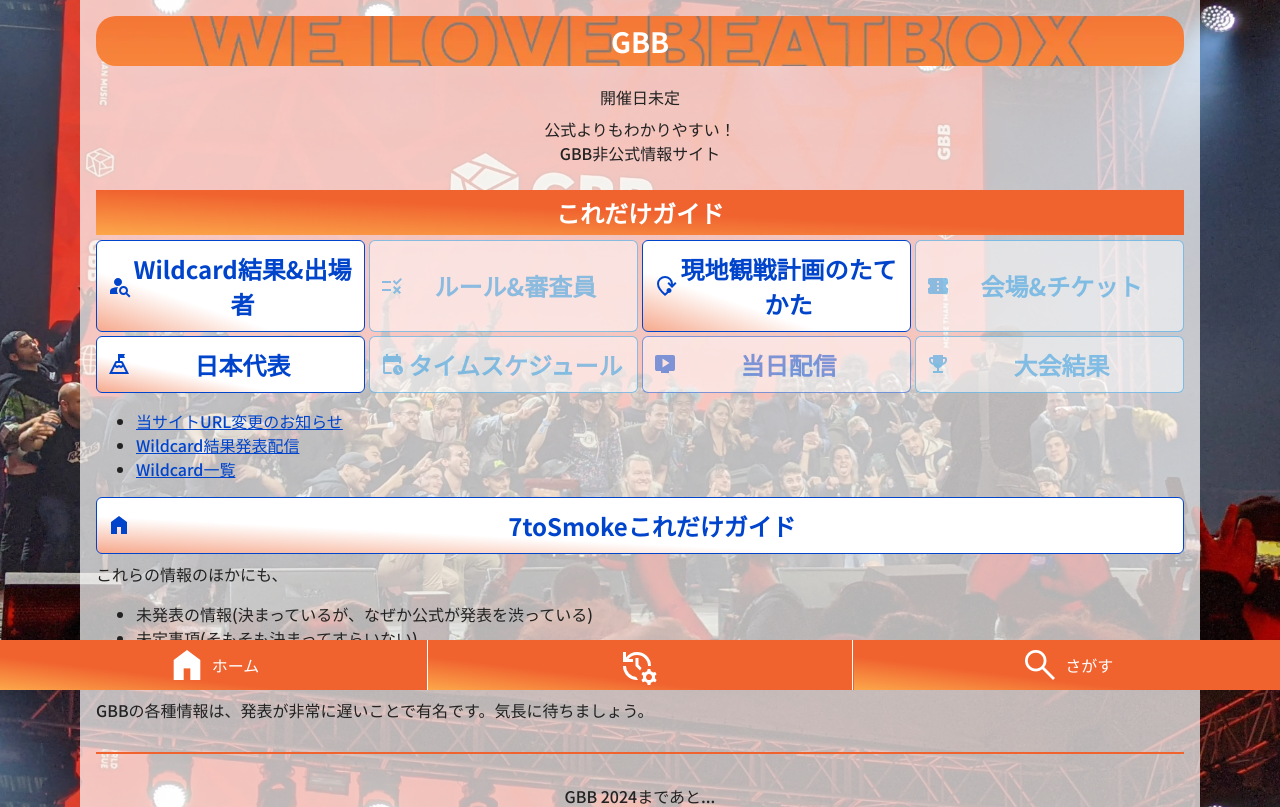
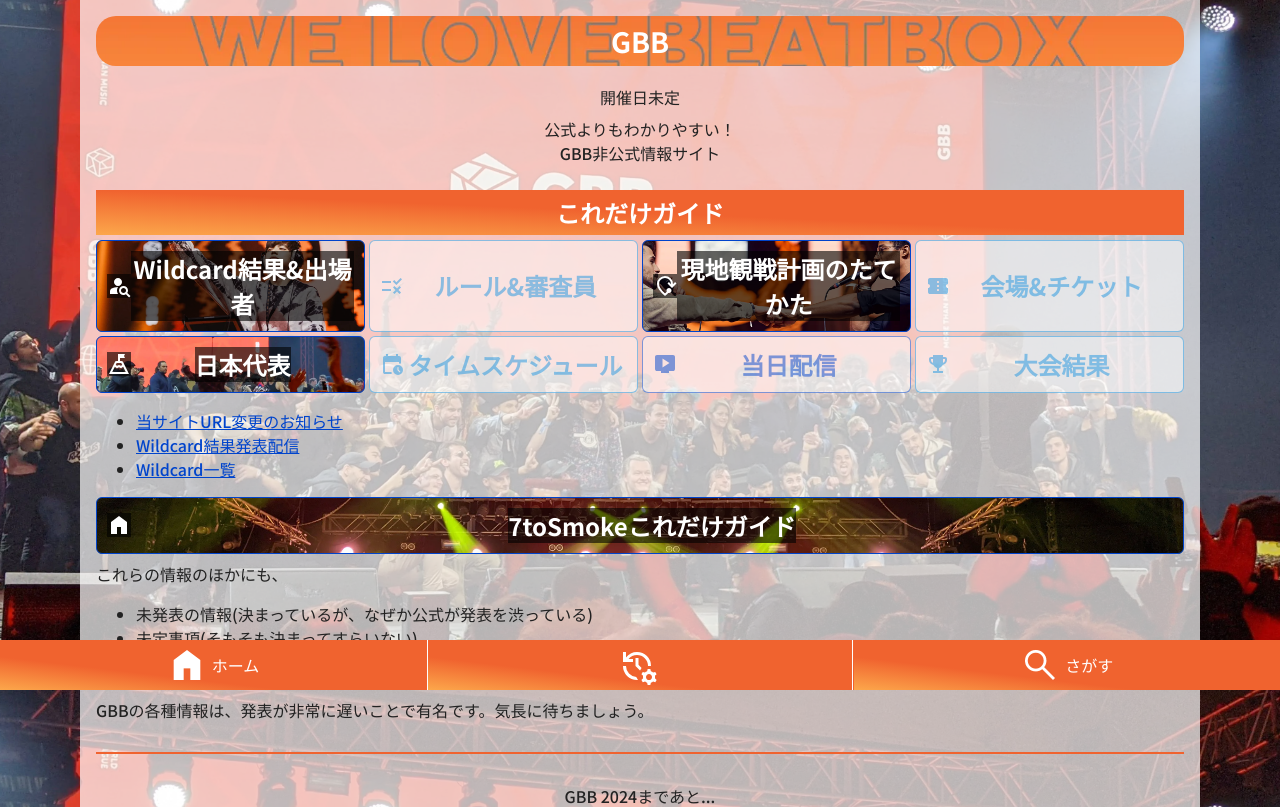
Before and after one commit to shumizu418128/gbbinfo2.0, a Flask app: template app/templates/2025/top.html in a window 1280 px wide. Shown: the part 110-917 px from the top of the page. Run offline with Flask 3, Linux system fonts and the light colour scheme; the template is opened without the code that fills it, so the values that code supplies are empty; parts of the project's set-up code (start-up, migrations or seed data) failed here and were passed over.

Commit message:
ボタン背景追加

```diff
--- a/app/templates/2025/top.html
+++ b/app/templates/2025/top.html
@@ -49,24 +49,24 @@
 {% endif %}
 
 <div class="button-container">
-  <a href="/{{ year }}/participants"><button>
-    <svg class="icon" xmlns="http://www.w3.org/2000/svg" height="24px" viewBox="0 -960 960 960" width="24px" fill="#0044CC"><path d="M440-480q-66 0-113-47t-47-113q0-66 47-113t113-47q66 0 113 47t47 113q0 66-47 113t-113 47ZM884-20 756-148q-21 12-45 20t-51 8q-75 0-127.5-52.5T480-300q0-75 52.5-127.5T660-480q75 0 127.5 52.5T840-300q0 27-8 51t-20 45L940-76l-56 56ZM660-200q42 0 71-29t29-71q0-42-29-71t-71-29q-42 0-71 29t-29 71q0 42 29 71t71 29ZM441-440q-42 62-42 140t42 140H120v-111q0-34 17-63t47-44q51-26 115-44t142-18Z"/></svg>
+  <a href="/{{ year }}/participants"><button style="background-image: url('/static/images/button/dice.webp');" class="bg-pic">
+    <svg class="bg-pic" xmlns="http://www.w3.org/2000/svg" height="24px" viewBox="0 -960 960 960" width="24px" fill="#0044CC"><path d="M440-480q-66 0-113-47t-47-113q0-66 47-113t113-47q66 0 113 47t47 113q0 66-47 113t-113 47ZM884-20 756-148q-21 12-45 20t-51 8q-75 0-127.5-52.5T480-300q0-75 52.5-127.5T660-480q75 0 127.5 52.5T840-300q0 27-8 51t-20 45L940-76l-56 56ZM660-200q42 0 71-29t29-71q0-42-29-71t-71-29q-42 0-71 29t-29 71q0 42 29 71t71 29ZM441-440q-42 62-42 140t42 140H120v-111q0-34 17-63t47-44q51-26 115-44t142-18Z"/></svg>
     <span class="button-text-with-icon">Wildcard結果&出場者</span>
   </button></a>
   <a href="/{{ year }}/rule"><button class="disabled-button">
     <svg class="icon" xmlns="http://www.w3.org/2000/svg" height="24px" viewBox="0 -960 960 960" width="24px" fill="#0044CC"><path d="m576-160-56-56 104-104-104-104 56-56 104 104 104-104 56 56-104 104 104 104-56 56-104-104-104 104Zm79-360L513-662l56-56 85 85 170-170 56 57-225 226ZM80-280v-80h360v80H80Zm0-320v-80h360v80H80Z"/></svg>
     <span class="button-text-with-icon">ルール&審査員</span>
   </button></a>
-  <a href="/others/how_to_plan"><button>
-    <svg class="icon" xmlns="http://www.w3.org/2000/svg" height="24px" viewBox="0 -960 960 960" width="24px" fill="#0044CC"><path d="M480-80Q315-220 237.5-339T160-570q0-137 96.5-223.5T480-880q127 0 223.5 89T800-552l84-84 56 56-180 180-180-180 56-56 84 84q0-109-69.5-178.5T480-800q-101 0-170.5 67T240-569q0 83 59 177t181 206q20-18 37-35l34-34q-5-11-8-22t-3-23q0-42 29-71t71-29q42 0 71 29t29 71q0 42-29 71t-71 29q-8 0-14.5-1t-13.5-3q-29 30-61.5 61T480-80Z"/></svg>
+  <a href="/others/how_to_plan"><button style="background-image: url('/static/images/button/zenhit.webp');" class="bg-pic">
+    <svg class="bg-pic" xmlns="http://www.w3.org/2000/svg" height="24px" viewBox="0 -960 960 960" width="24px" fill="#0044CC"><path d="M480-80Q315-220 237.5-339T160-570q0-137 96.5-223.5T480-880q127 0 223.5 89T800-552l84-84 56 56-180 180-180-180 56-56 84 84q0-109-69.5-178.5T480-800q-101 0-170.5 67T240-569q0 83 59 177t181 206q20-18 37-35l34-34q-5-11-8-22t-3-23q0-42 29-71t71-29q42 0 71 29t29 71q0 42-29 71t-71 29q-8 0-14.5-1t-13.5-3q-29 30-61.5 61T480-80Z"/></svg>
     <span class="button-text-with-icon">現地観戦計画のたてかた</span>
   </button></a>
   <a href="/{{ year }}/ticket"><button class="disabled-button">
     <svg class="icon" xmlns="http://www.w3.org/2000/svg" height="24px" viewBox="0 -960 960 960" width="24px" fill="#0044CC"><path d="M480-280q17 0 28.5-11.5T520-320q0-17-11.5-28.5T480-360q-17 0-28.5 11.5T440-320q0 17 11.5 28.5T480-280Zm0-160q17 0 28.5-11.5T520-480q0-17-11.5-28.5T480-520q-17 0-28.5 11.5T440-480q0 17 11.5 28.5T480-440Zm0-160q17 0 28.5-11.5T520-640q0-17-11.5-28.5T480-680q-17 0-28.5 11.5T440-640q0 17 11.5 28.5T480-600Zm320 440H160q-33 0-56.5-23.5T80-240v-160q33 0 56.5-23.5T160-480q0-33-23.5-56.5T80-560v-160q0-33 23.5-56.5T160-800h640q33 0 56.5 23.5T880-720v160q-33 0-56.5 23.5T800-480q0 33 23.5 56.5T880-400v160q0 33-23.5 56.5T800-160Z"/></svg>
     <span class="button-text-with-icon">会場&チケット</span>
   </button></a>
-  <a href="/{{ year }}/japan"><button>
-    <svg class="icon" xmlns="http://www.w3.org/2000/svg" height="24px" viewBox="0 -960 960 960" width="24px" fill="#0044CC"><path d="M480-390Zm-132-53 55 37 77-39 77 39 53-35-40-79H386l-38 77ZM209-160h541L646-369l-83 55-83-41-83 41-85-56-103 210ZM80-80l234-475q10-20 29.5-32.5T386-600h54v-280h280l-40 80 40 80H520v120h50q23 0 42 12t30 32L880-80H80Z"/></svg>
+  <a href="/{{ year }}/japan"><button style="background-image: url('/static/images/button/sorry.webp');" class="bg-pic">
+    <svg class="bg-pic" xmlns="http://www.w3.org/2000/svg" height="24px" viewBox="0 -960 960 960" width="24px" fill="#0044CC"><path d="M480-390Zm-132-53 55 37 77-39 77 39 53-35-40-79H386l-38 77ZM209-160h541L646-369l-83 55-83-41-83 41-85-56-103 210ZM80-80l234-475q10-20 29.5-32.5T386-600h54v-280h280l-40 80 40 80H520v120h50q23 0 42 12t30 32L880-80H80Z"/></svg>
     <span class="button-text-with-icon">日本代表</span>
   </button></a>
   <a href="/{{ year }}/time_schedule"><button class="disabled-button">
@@ -90,14 +90,14 @@
 </ul>
 
 <div class="button-container">
-  <a href="/{{ year }}/top_7tosmoke"><button>
-    <svg class="icon" xmlns="http://www.w3.org/2000/svg" height="24px" viewBox="0 -960 960 960" width="24px" fill="#0044CC"><path d="M160-120v-480l320-240 320 240v480H560v-280H400v280H160Z"/></svg>
+  <a href="/{{ year }}/top_7tosmoke"><button style="background-image: url('/static/images/button/afterparty.webp');" class="bg-pic">
+    <svg class="bg-pic" xmlns="http://www.w3.org/2000/svg" height="24px" viewBox="0 -960 960 960" width="24px" fill="#0044CC"><path d="M160-120v-480l320-240 320 240v480H560v-280H400v280H160Z"/></svg>
     <span class="button-text-with-icon">7toSmokeこれだけガイド</span>
   </button></a>
 
   {% if is_latest_year is true %}
-    <a href="#contact"><button>
-      <svg class="icon" xmlns="http://www.w3.org/2000/svg" height="24px" viewBox="0 -960 960 960" width="24px" fill="#0044CC"><path d="M798-120q-125 0-247-54.5T329-329Q229-429 174.5-551T120-798q0-18 12-30t30-12h162q14 0 25 9.5t13 22.5l26 140q2 16-1 27t-11 19l-97 98q20 37 47.5 71.5T387-386q31 31 65 57.5t72 48.5l94-94q9-9 23.5-13.5T670-390l138 28q14 4 23 14.5t9 23.5v162q0 18-12 30t-30 12Z"/></svg>
+    <a href="#contact"><button style="background-image: url('/static/images/button/hug.webp');" class="bg-pic">
+      <svg class="bg-pic" xmlns="http://www.w3.org/2000/svg" height="24px" viewBox="0 -960 960 960" width="24px" fill="#0044CC"><path d="M798-120q-125 0-247-54.5T329-329Q229-429 174.5-551T120-798q0-18 12-30t30-12h162q14 0 25 9.5t13 22.5l26 140q2 16-1 27t-11 19l-97 98q20 37 47.5 71.5T387-386q31 31 65 57.5t72 48.5l94-94q9-9 23.5-13.5T670-390l138 28q14 4 23 14.5t9 23.5v162q0 18-12 30t-30 12Z"/></svg>
       <span class="button-text-with-icon">お問い合わせ</span>
     </button></a>
   {% endif %}
```
Also changed, not shown: app/templates/2024/top.html (+4 -4 lines), app/static/images/button/afterparty.webp (added), app/static/images/button/hug.webp (added).
